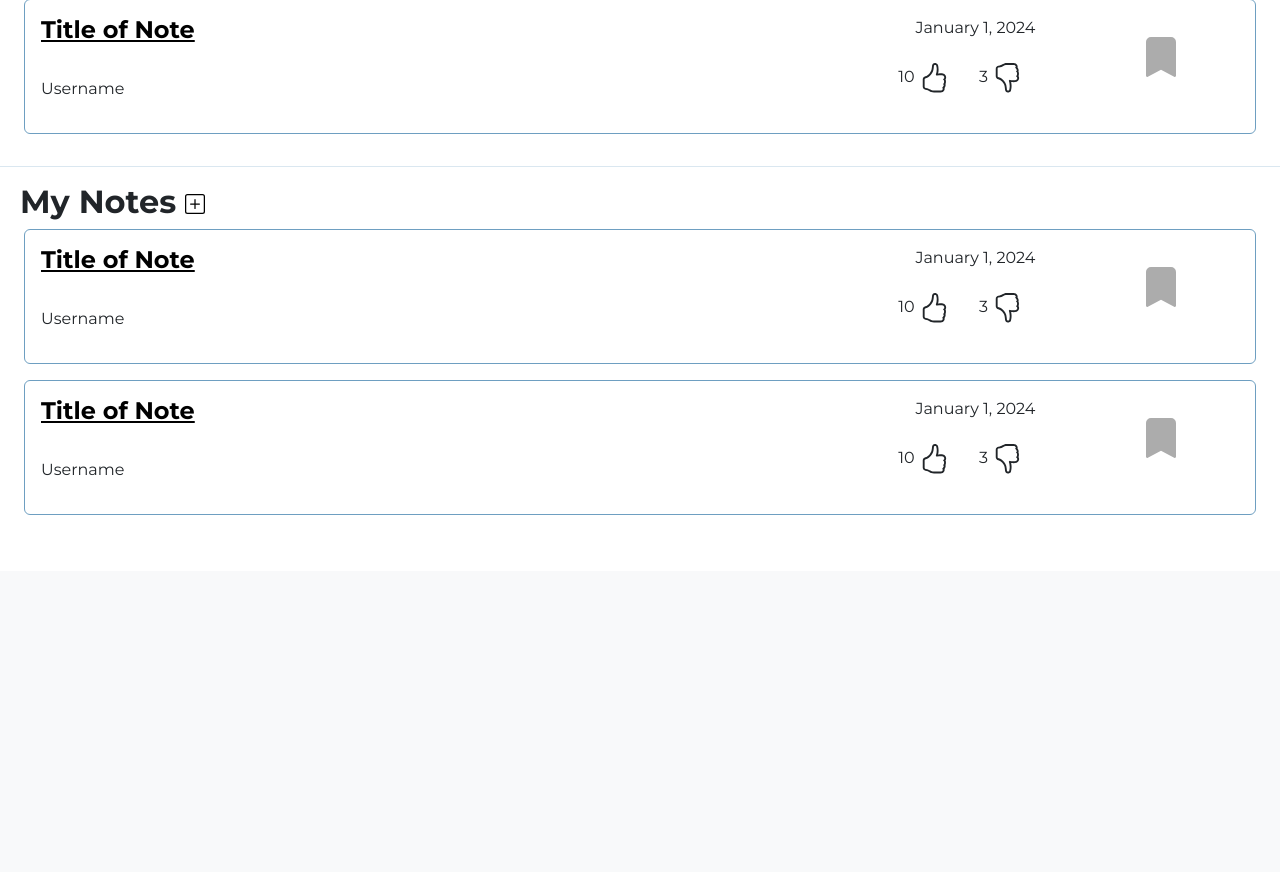
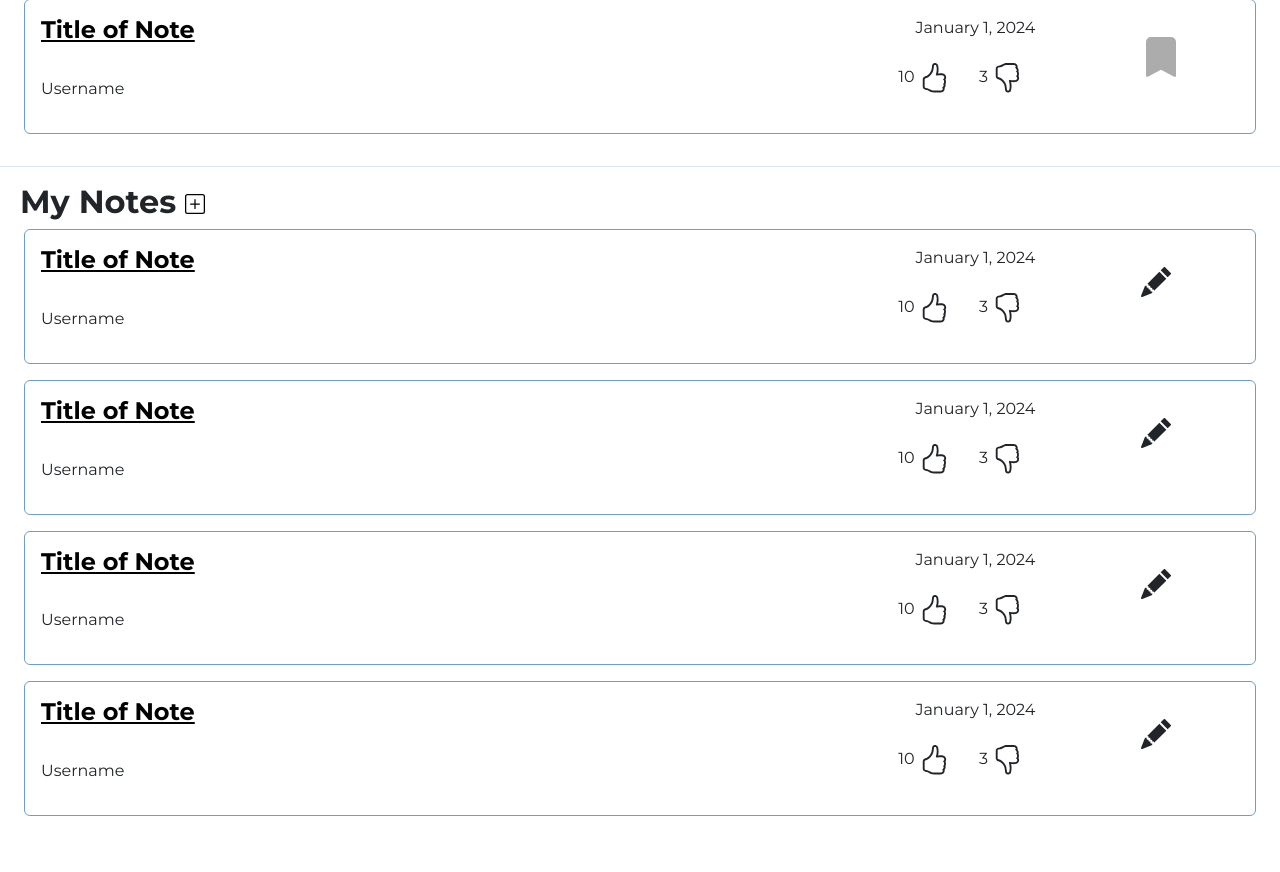
Before and after one commit to m3dlin/Rattler-NoteHub, a Flask app: page /home in a window 1280 px wide. Shown: the part 731-1603 px from the top of the page. Before the commit the page ends 1246 px from the top, so only its background shows below. Run offline with Flask 3, Linux system fonts and the light colour scheme.

Commit message:
Fixed Note Card (#2)
* course section added

* added style elements

* added static note card component and route to guidelines page

* init login-page

* modified login-page layout

* fixed logout btn

* icons added and txt file

* added scraper for finding stmu courses

* added scraper for courses and collected course data for DB

* adding add and edit note pages

* adding course page, and view note page

* fixed routing and course page rendering

* init setup of google drive API access

* added sign up and add courses pages and routing

* added edit note button and edited dynamic note template

* fixed note-card bookmark

```diff
--- a/app.py
+++ b/app.py
@@ -68,5 +68,12 @@ def view_note():
                            note_content=note_data["content"], note_visibility=note_data["visibility"]), 200
 
 
+#future work: route should be /editnote<noteId>
+@app.route("/editnote")
+def edit_note():
+    return render_template('edit-note-page.html'),200
+
+
+
 if __name__ == '__main__':
     app.run(host='0.0.0.0', debug=True)
--- a/requirements.txt
+++ b/requirements.txt
@@ -6,3 +6,4 @@ beautifulsoup4
 unidecode
 requests
 google-api-python-client
+bcrypt
--- a/templates/home-page.html
+++ b/templates/home-page.html
@@ -43,19 +43,22 @@
 
             <!--Bookmark Section-->
             <div id="Bookmarks-Section">
+                {% set bookmark = True %}
                 <h2 style="padding-left: 20px;">Bookmarks</h2>
                 <div class="container-fluid px-4">
                     <div class="row">
-                        {% include 'note-card.html' %}
+                        {% with bookmark=bookmark %}
+                            {% include 'note-card.html' %}
+                        {% endwith %}
                     </div>
                 </div>
+            </div>
 
-
-            </div>
             <hr class="custom-border">
 
             <!--Notes Section-->
             <div id="My-Notes-Section">
+                {% set bookmark = False %}
                 <h2 style="padding-left: 20px;">My Notes
                     <a id="add-note-button" href="/addnote" style="color: black;"><svg xmlns="http://www.w3.org/2000/svg" width="20" height="20" fill="currentColor" class="bi bi-plus-square" viewBox="0 0 16 16">
                         <path d="M14 1a1 1 0 0 1 1 1v12a1 1 0 0 1-1 1H2a1 1 0 0 1-1-1V2a1 1 0 0 1 1-1zM2 0a2 2 0 0 0-2 2v12a2 2 0 0 0 2 2h12a2 2 0 0 0 2-2V2a2 2 0 0 0-2-2z"/>
@@ -64,8 +67,15 @@
                 </h2>
                 <div class="container-fluid px-4">
                     <div class="row">
+
+                        {% with bookmark=bookmark %}
+                            {% include 'note-card.html' %}
+                            {% include 'note-card.html' %}
+                        {% endwith %}
+
                         {% include 'note-card.html' %}
                         {% include 'note-card.html' %}
+
                     </div>
                 </div>
             </div>
--- a/templates/note-card.html
+++ b/templates/note-card.html
@@ -30,11 +30,25 @@
             </div>
 
             <div class="col-2" style="text-align: center; padding-top: 15px;">
+                {% if bookmark %}
+
                 <button class="btn" style="border-radius: 50%; border: 5px; border-color: black; width: 40px; height: 40px;">
                     <svg xmlns="http://www.w3.org/2000/svg" width="40" height="40" fill="#acacac" class="bi bi-bookmark-fill" viewBox="0 0 16 16">
                         <path d="M2 2v13.5a.5.5 0 0 0 .74.439L8 13.069l5.26 2.87A.5.5 0 0 0 14 15.5V2a2 2 0 0 0-2-2H4a2 2 0 0 0-2 2"/>
                     </svg>
+
                 </button>
+                {% else %}
+                <a href="/editnote">
+                    <button class="btn" style="border-radius: 50%; border: 5px; border-color: black; width: 40px; height: 40px;">
+                        <svg xmlns="http://www.w3.org/2000/svg" width="30" height="30" fill="currentColor" class="bi bi-pencil-fill" viewBox="0 0 16 16">
+                            <path d="M12.854.146a.5.5 0 0 0-.707 0L10.5 1.793 14.207 5.5l1.647-1.646a.5.5 0 0 0 0-.708zm.646 6.061L9.793 2.5 3.293 9H3.5a.5.5 0 0 1 .5.5v.5h.5a.5.5 0 0 1 .5.5v.5h.5a.5.5 0 0 1 .5.5v.5h.5a.5.5 0 0 1 .5.5v.207zm-7.468 7.468A.5.5 0 0 1 6 13.5V13h-.5a.5.5 0 0 1-.5-.5V12h-.5a.5.5 0 0 1-.5-.5V11h-.5a.5.5 0 0 1-.5-.5V10h-.5a.5.5 0 0 1-.175-.032l-.179.178a.5.5 0 0 0-.11.168l-2 5a.5.5 0 0 0 .65.65l5-2a.5.5 0 0 0 .168-.11z"/>
+                        </svg>
+                    </button>
+                </a>
+
+                {% endif %}
+
 
             </div>
 
--- a/utils/database.py
+++ b/utils/database.py
@@ -74,5 +74,5 @@ def get_course_nums():
 """
 # testing
 if __name__ == '__main__':
-    print('this is a test')
+    print('test function')
 """
```
Also changed, not shown: templates/course-page.html (+5 -2 lines).
